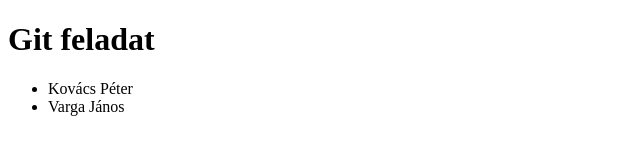
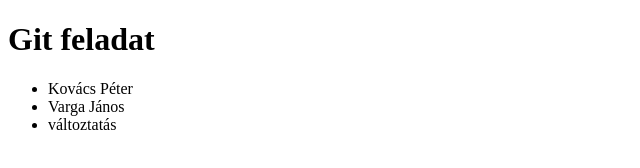
Before and after one commit to bpozsgai9/2021_12_17, a plain HTML site: page index.html in a window 1280 px wide. Shown: the full height of the page, 0-640 px from the left. Drawn offline with Linux system fonts and the light colour scheme.

Commit message:
valtoztatas

```diff
--- a/index.html
+++ b/index.html
@@ -9,6 +9,7 @@
         <ul>
             <li>Kovács Péter</li>
             <li>Varga János</li>
+            <li>változtatás</li>
         </ul>
         <!--
             Bootrap elemek innentől:
```
